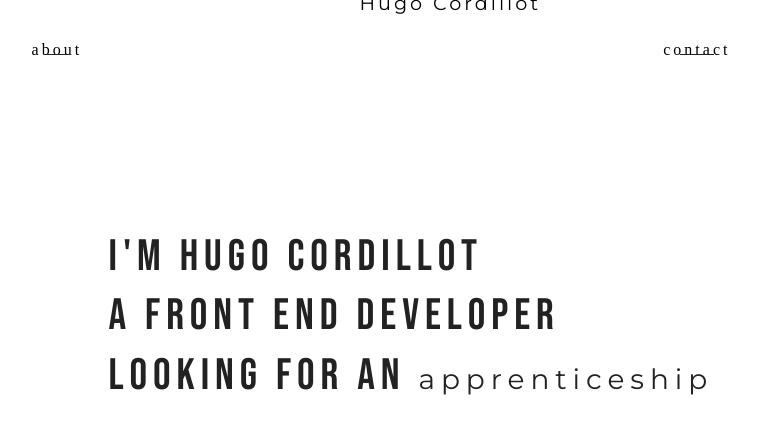
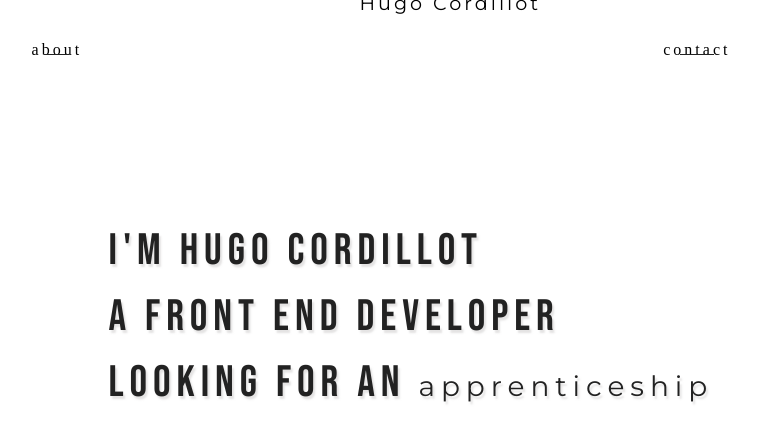
Before and after one commit to Hgo0123/portfolio-2k20, a website built with Parcel: page src/index.html in a window 1280 px wide. Shown: the whole page, without its empty margins (224-983 px from the left). Built offline with nearby package versions, Linux system fonts and the light colour scheme; a web font is replaced by a local one.

Commit message:
add text shadow on prs text

```diff
--- a/src/style/style.scss
+++ b/src/style/style.scss
@@ -145,8 +145,9 @@ nav {
   .pres__text {
     width: 615px;
     font-family: "Bebas Neue", cursive;
-    line-height: 135%;
+    line-height: 150%;
     letter-spacing: 0.135em;
+    text-shadow: 2px 3px 2px rgb(201, 199, 199, 0.5);
     font-size: 44px;
     color: $primaryColor;
   }
```
